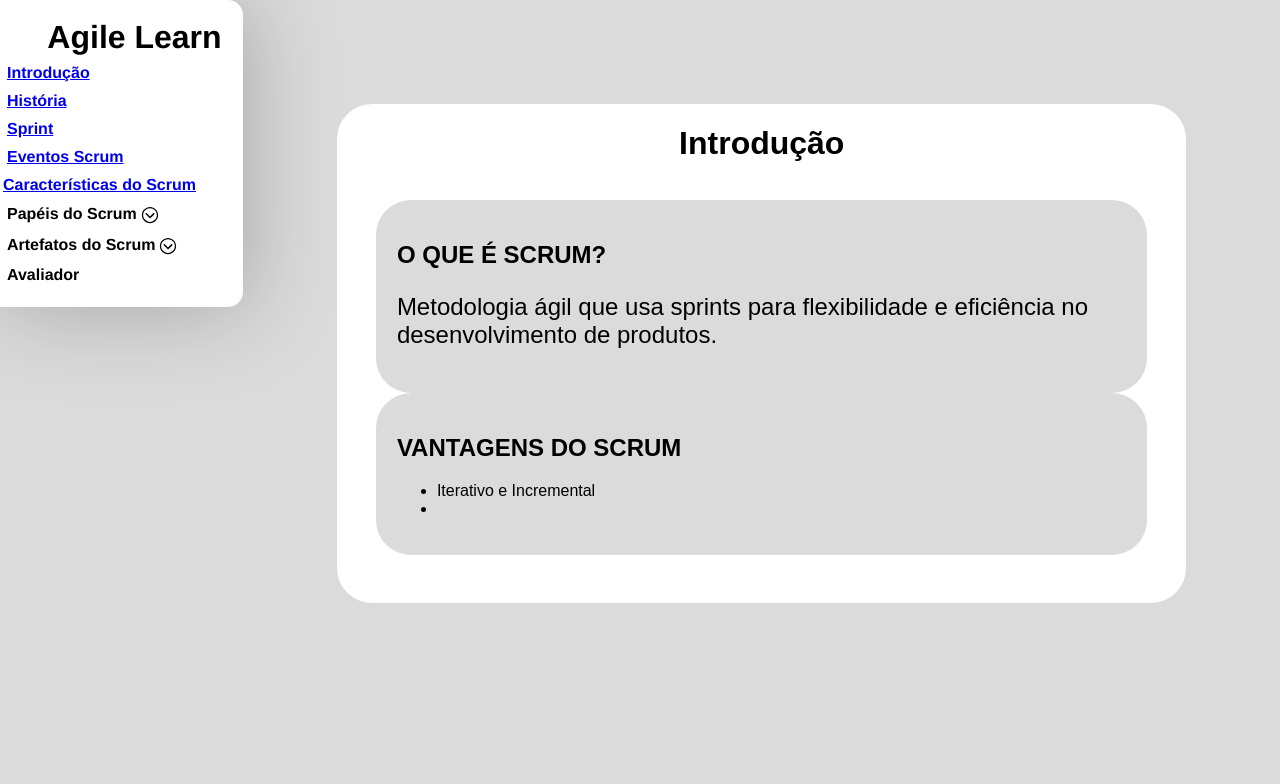
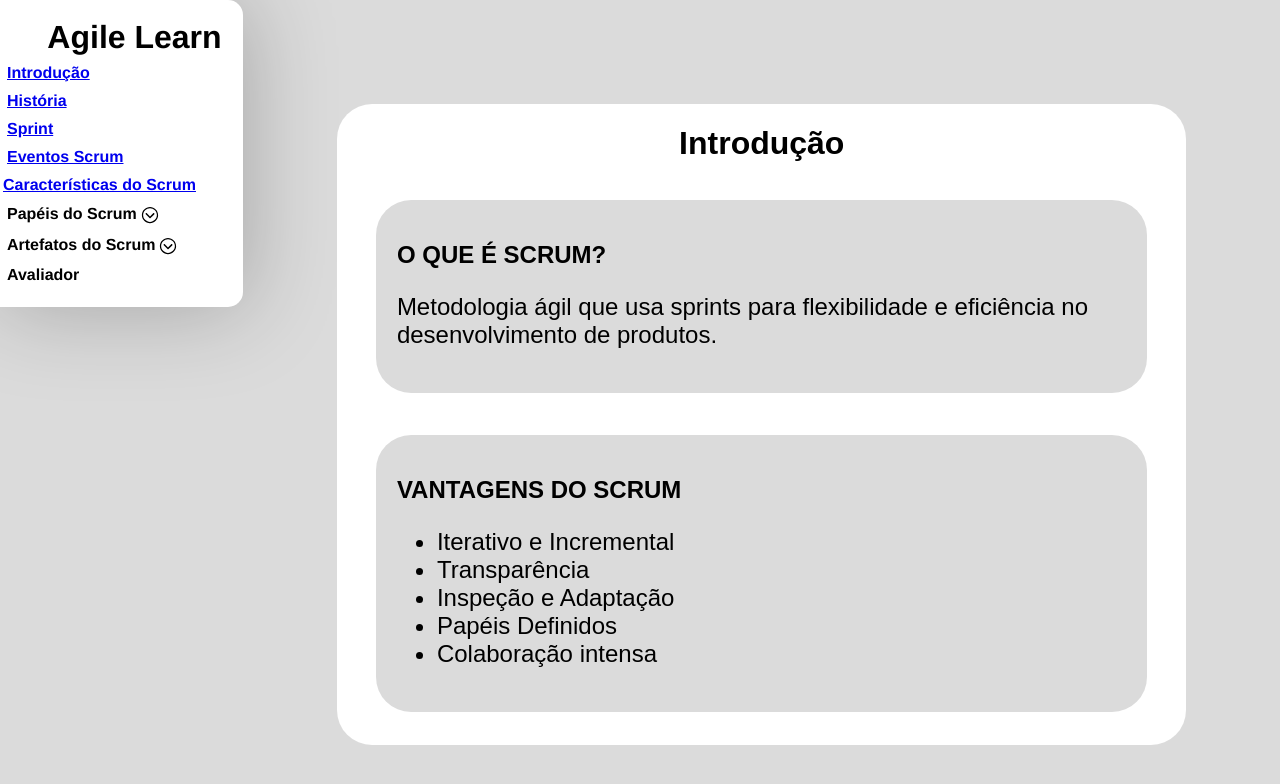
Before and after one commit to martimds/fatec-api-1, a Flask app: page / in a window 1280 px wide. Shown: the top 784 px of the page. Run offline with Flask 3, Linux system fonts and the light colour scheme.

Commit message:
pag intro OK

```diff
--- a/src/static/intro.css
+++ b/src/static/intro.css
@@ -29,4 +29,5 @@
   border-radius: 35px;
   background-color: #dbdbdb;
   text-align: left;
+  margin-top: 5%;
 }
--- a/src/templates/intro.html
+++ b/src/templates/intro.html
@@ -14,9 +14,12 @@
 
 <div class="descrição_2" >
   <h2>VANTAGENS DO SCRUM</h2>
-    <ul>
+    <ul style="font-size: 150%;">
       <li>Iterativo e Incremental</li>
-      <li></li>
+      <li>Transparência</li>
+      <li>Inspeção e Adaptação</li>
+      <li>Papéis Definidos</li>
+      <li>Colaboração intensa</li>
     </ul>
 </div>
 
```
